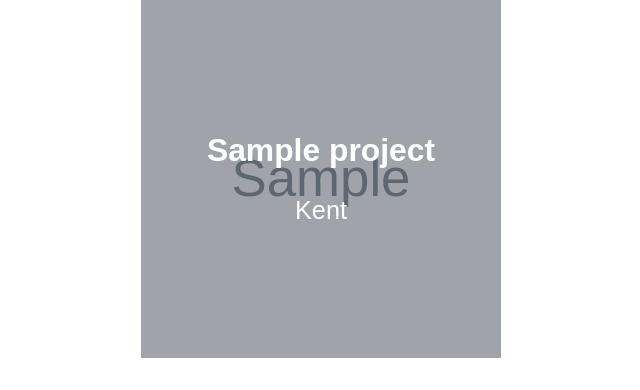
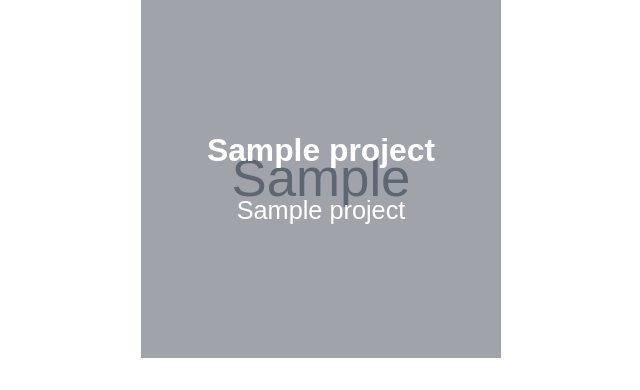
Before and after one commit to trendyjosh/camerontrenddesign.co.uk, a Laravel app: page / in a window 1280 px wide. Shown: the part 1575-1965 px from the top of the page, without its empty margins (319-959 px from the left). Run offline with Laravel 10, Linux system fonts and the light colour scheme; tables that the repository leaves empty hold one stand-in row (values such as "Sample post"); grey boxes marked "Sample" are stand-in pictures; style sheets or scripts are compiled from the project's sources; some libraries are stand-ins or nearby versions.

Commit message:
Add subtitle instead of dummy text
Replaced dummy text in index page portfolio with project subtitle. If no subtitle is present the h4 element will not display.

```diff
--- a/resources/views/index.blade.php
+++ b/resources/views/index.blade.php
@@ -26,7 +26,9 @@
                     <img class="increase" src="{{ asset('storage/' . $project->thumb) }}" alt="{{ $project->title }}">
                     <div class="ct-portfolio__item-text">
                         <h3>{{ $project->title }}</h3>
-                        <h4>Kent</h4>
+                        @if ($project->sub_title)
+                        <h4>{{ $project->sub_title }}</h4>
+                        @endif
                     </div>
                 </div>
             </a>
```
